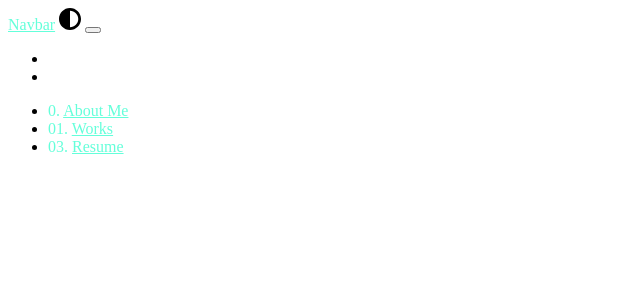
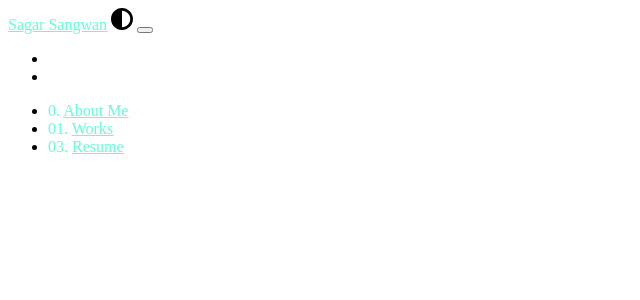
Before and after one commit to sagarsangwan/personalportfolio, a Django app: template core/templates/components/navbar.html in a window 1280 px wide. Shown: the top 300 px of the page, without its empty margins (0-640 px from the left). Run offline with Django 3.2, Linux system fonts and the light colour scheme; the template is opened without the code that fills it, so the values that code supplies are empty.

Commit message:
changed navbar brand

```diff
--- a/core/templates/components/navbar.html
+++ b/core/templates/components/navbar.html
@@ -6,7 +6,7 @@
 <header>
     <nav class="navbar navbar-expand-lg px-3">
         <div class="container-fluid">
-            <a class="navbar-brand green-color" href="#">Navbar</a>
+            <a class="navbar-brand green-color" href="#">Sagar Sangwan</a>
             <a onclick="myFunction()"><img width="22" class="pt-1" src="/static/images/dark-light-mode.svg" alt="">
             </a>
             <button class="navbar-toggler" type="button" data-bs-toggle="collapse"
```
